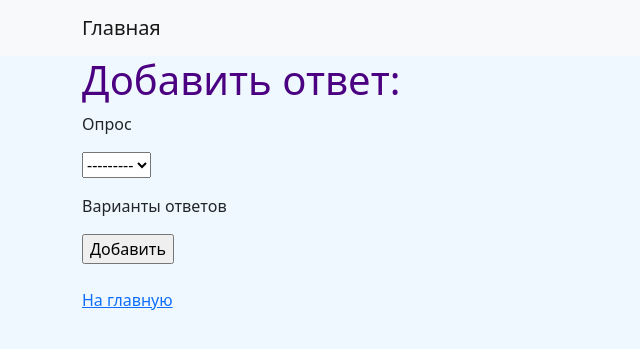
After one commit to azamatdoronov/exam7, a Django app: page /answers/create/1/ in a window 1280 px wide. The commit adds this page. Shown: the top 349 px of the page, without its empty margins (0-640 px from the left). Run offline with Django 4.2, Linux system fonts and the light colour scheme; data that the repository does not hold is empty.

Commit message:
Попробовал сделать сбор вариантов ответов

```diff
--- a/webapp/admin.py
+++ b/webapp/admin.py
@@ -1,6 +1,6 @@
 from django.contrib import admin
 
-from webapp.models import Poll, Choice
+from webapp.models import Poll, Choice, Answer
 
 
 class PollAdmin(admin.ModelAdmin):
@@ -14,3 +14,4 @@ class PollAdmin(admin.ModelAdmin):
 
 admin.site.register(Poll, PollAdmin)
 admin.site.register(Choice)
+admin.site.register(Answer)
--- a/webapp/forms.py
+++ b/webapp/forms.py
@@ -1,7 +1,7 @@
 from django import forms
 from django.forms import widgets
 
-from webapp.models import Poll, Choice
+from webapp.models import Poll, Choice, Answer
 
 
 class PollForm(forms.ModelForm):
@@ -17,3 +17,12 @@ class ChoiceForm(forms.ModelForm):
     class Meta:
         model = Choice
         fields = ["text_answer"]
+
+
+class AnswerForm(forms.ModelForm):
+    class Meta:
+        model = Answer
+        fields = ["poll", "choice"]
+        widgets = {
+            "choice": widgets.RadioSelect()
+        }
--- a/webapp/models.py
+++ b/webapp/models.py
@@ -37,3 +37,18 @@ class Choice(BaseModel):
         db_table = "choices"
         verbose_name = "Ответ"
         verbose_name_plural = "Ответы"
+
+
+class Answer(BaseModel):
+    poll = models.ForeignKey("webapp.Poll", related_name="answers", on_delete=models.CASCADE,
+                             verbose_name='Опрос')
+    choice = models.ManyToManyField("webapp.Choice", related_name="answer_variants",
+                                    verbose_name='Варианты ответов')
+
+    def __str__(self):
+        return f"{self.poll}. {self.choice}"
+
+    class Meta:
+        db_table = "answers"
+        verbose_name = 'Вариант ответа'
+        verbose_name_plural = 'Варианты ответов'
--- /dev/null
+++ b/webapp/static/css/style.css
@@ -0,0 +1,7 @@
+body {
+    background-color: aliceblue;
+}
+
+h1 {
+    color: indigo;
+}
--- /dev/null
+++ b/webapp/templates/answers/answers.html
@@ -0,0 +1,11 @@
+{% extends "base.html" %}
+{% block title %}Create Choice{% endblock %}
+
+{% block content %}
+    <h1>Добавить ответ:</h1>
+    <form action="" method="post">
+        {% include "partial/form.html" with button_text="Добавить" %}
+    </form>
+    <br>
+    <a href="{% url "index" %}">На главную</a>
+{% endblock %}
--- a/webapp/templates/polls/index.html
+++ b/webapp/templates/polls/index.html
@@ -16,7 +16,10 @@
                     <div class="card-body">
                         <h5 class="card-title">{{ poll.question }}</h5>
                         <a href="{% url "PollView" poll.pk %}" class="card-link">Подробнее</a>
+                        <p><a href="{% url "CreateAnswers" poll.pk %}" class="card-link">Пройти опрос</a></p>
+
                     </div>
+
                 </div>
             </div>
         {% endfor %}
--- a/webapp/templates/polls/poll_view.html
+++ b/webapp/templates/polls/poll_view.html
@@ -37,6 +37,8 @@
     <br>
     <a href="{% url "PollCreateChoice" poll.pk %}">Добавить свой ответ</a>
     <br>
+
+
     <br>
     <a href="{% url "index" %}">На главную</a>
 {% endblock %}
--- a/webapp/urls.py
+++ b/webapp/urls.py
@@ -2,6 +2,7 @@ from django.urls import path
 
 from webapp.views import IndexView, PollView, CreatePoll, UpdatePoll, DeletePoll, CreateChoiceView, UpdateChoice, \
     DeleteChoice
+from webapp.views.asnwers import CreateAnswers
 
 urlpatterns = [
     path('', IndexView.as_view(), name="index"),
@@ -12,4 +13,6 @@ urlpatterns = [
     path('poll/choice/add/<int:pk>/', CreateChoiceView.as_view(), name="PollCreateChoice"),
     path('choices/update/<int:pk>/', UpdateChoice.as_view(), name="UpdateChoice"),
     path('choices/delete/<int:pk>/', DeleteChoice.as_view(), name="DeleteChoice"),
+    path('answers/create/<int:pk>/', CreateAnswers.as_view(), name='CreateAnswers'),
+
 ]
--- /dev/null
+++ b/webapp/views/asnwers.py
@@ -0,0 +1,18 @@
+from django.shortcuts import redirect
+from django.views.generic import CreateView
+
+from webapp.forms import AnswerForm, Answer
+from webapp.models import Poll
+
+
+class CreateAnswers(CreateView):
+    form_class = AnswerForm
+    template_name = "answers/answers.html"
+    model = Answer
+
+    def form_valid(self, form):
+        self.pk = form.save()
+        return super().form_valid(form)
+
+    def get_redirect_url(self):
+        return redirect("PollView", pk=self.poll.pk)
```
Also changed, not shown: webapp/migrations/0002_answer.py (added).
